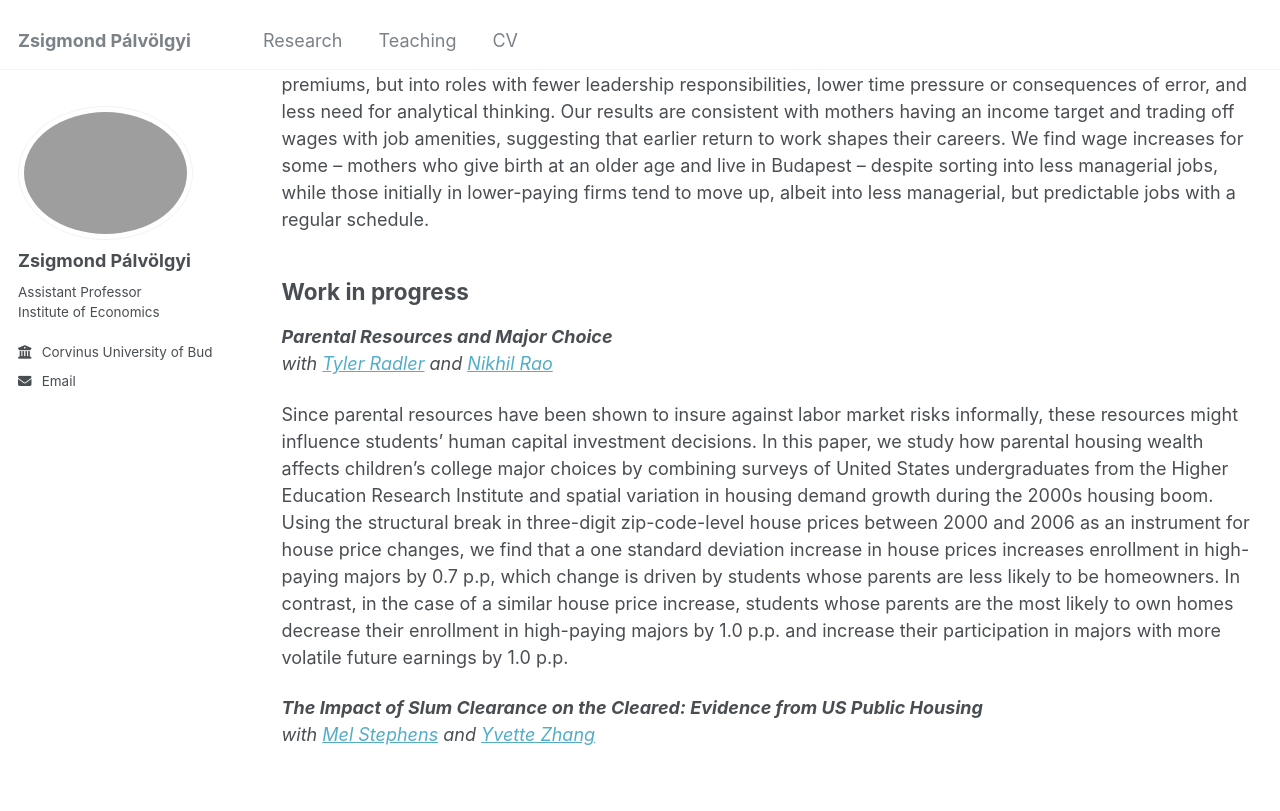
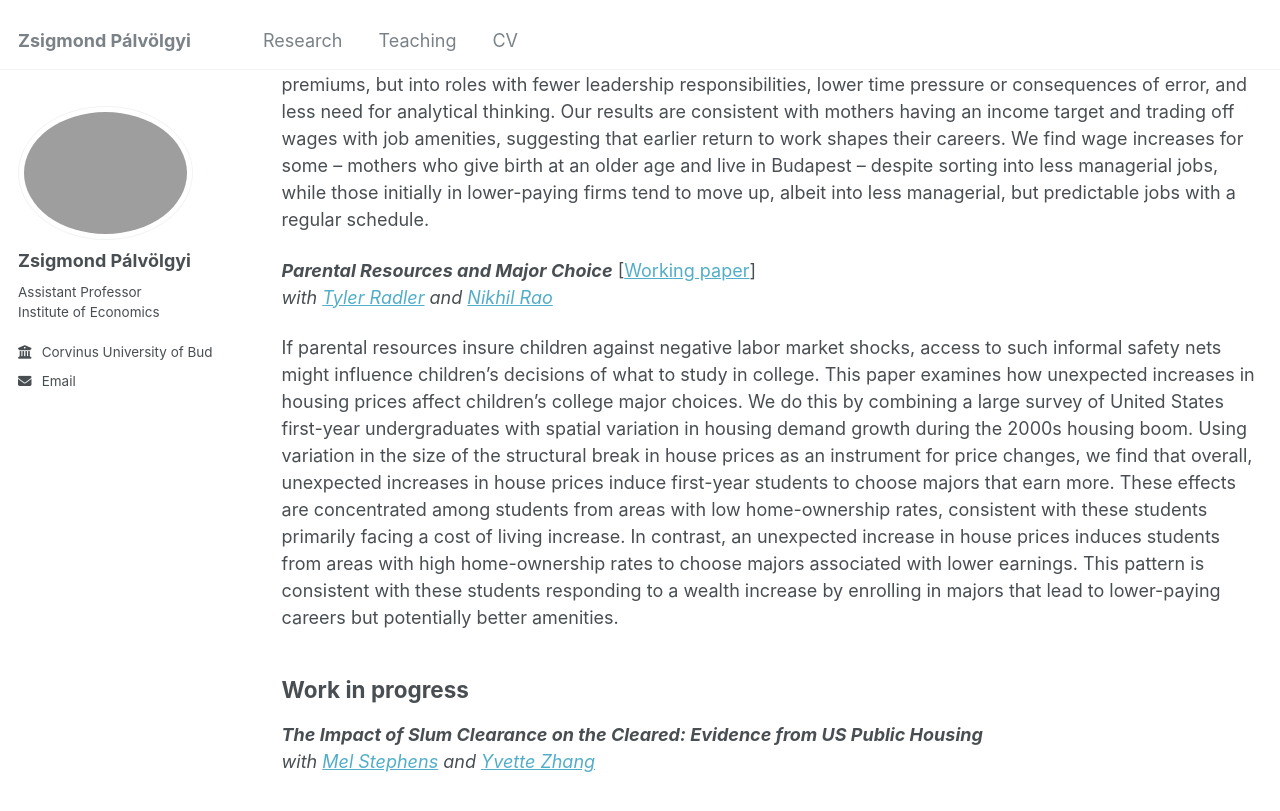
Before and after one commit to zsigmond-palvolgyi/zsigmond-palvolgyi.github.io, a Jekyll site: the page built from _pages/reasearch.md, in a window 1280 px wide and 900 px high, scrolled down 871 px. Shown: the top 811 px of the window. Built offline with Jekyll 4.4.1, drawn with Linux system fonts in a browser that asks for light colours.

Commit message:
upload major_draft

```diff
--- a/_pages/reasearch.md
+++ b/_pages/reasearch.md
@@ -18,12 +18,13 @@ _with [Anikó Bíró](https://sites.google.com/site/aniko17biro/), [Lili Márk](
 
 Does earlier return to work after childbirth affect mothers’ labor market trajectories? In this paper, we exploit a unique Hungarian policy reform that allowed mothers to keep maternity benefits even if they resumed work before their child turned two, creating a financial incentive to return earlier without reducing benefit levels. Such unique setting enables us to isolate the Substitution Effect inherent in Paid Parental Leave and to provide its first estimates. Using an Event Study design and administrative linked employer-employee data, we find a 2.8 percentage point (28 percent) rise in employment 19–24 months after childbirth, with no impact on later births or long-term employment propensities. 3–5 years after childbirth, eligible mothers tend to sort into firms with higher wage premiums, but into roles with fewer leadership responsibilities, lower time pressure or consequences of error, and less need for analytical thinking. Our results are consistent with mothers having an income target and trading off wages with job amenities, suggesting that earlier return to work shapes their careers. We find wage increases for some – mothers who give birth at an older age and live in Budapest – despite sorting into less managerial jobs, while those initially in lower-paying firms tend to move up, albeit into less managerial, but predictable jobs with a regular schedule.
 
-## Work in progress
-
-***Parental Resources and Major Choice***<br>
+***Parental Resources and Major Choice*** [[Working paper][major_paper]] <br>
 _with [Tyler Radler](https://tradler.github.io/) and [Nikhil Rao](https://sites.google.com/view/nikhil-rao/)_
 
-Since parental resources have been shown to insure against labor market risks informally, these resources might influence students’ human capital investment decisions. In this paper, we study how parental housing wealth affects children’s college major choices by combining surveys of United States undergraduates from the Higher Education Research Institute and spatial variation in housing demand growth during the 2000s housing boom. Using the structural break in three-digit zip-code-level house prices between 2000 and 2006 as an instrument for house price changes, we find that a one standard deviation increase in house prices increases enrollment in high-paying majors by 0.7 p.p, which change is driven by students whose parents are less likely to be homeowners. In contrast, in the case of a similar house price increase, students whose parents are the most likely to own homes decrease their enrollment in high-paying majors by 1.0 p.p. and increase their participation in majors with more volatile future earnings by 1.0 p.p.
+If parental resources insure children against negative labor market shocks, access to such informal safety nets might influence children’s decisions of what to study in college. This paper examines how unexpected increases in housing prices affect children’s college major choices. We do this by combining a large survey of United States first-year undergraduates with spatial variation in housing demand growth during the 2000s housing boom. Using variation in the size of the structural break in house prices as an instrument for price changes, we find that overall, unexpected increases in house prices induce first-year students to choose majors that earn more. These effects are concentrated among students from areas with low home-ownership rates, consistent with these students primarily facing a cost of living increase. In contrast, an unexpected increase in house prices induces students from areas with high home-ownership rates to choose majors associated with lower earnings. This pattern is consistent with these students responding to a wealth increase by enrolling in majors that lead to lower-paying careers but potentially better amenities.
+
+
+## Work in progress
 
 ***The  Impact  of  Slum  Clearance  on  the  Cleared:  Evidence  from  US  Public Housing***<br>
 _with [Mel Stephens](https://sites.lsa.umich.edu/mstep/) and [Yvette Zhang](https://economics.yale.edu/people/yvette-zhang)_
@@ -33,3 +34,4 @@ _with [Mel Stephens](https://sites.lsa.umich.edu/mstep/) and [Yvette Zhang](http
 
 [jmp]: ../files/zsigmond_palvolgyi_jmp.pdf
 [gyed_extra]: ../files/bmmp_mothers_return_to_work.pdf
+[major_paper]: ../files/majors_draft.pdf
```
Also changed, not shown: 1 other file.
